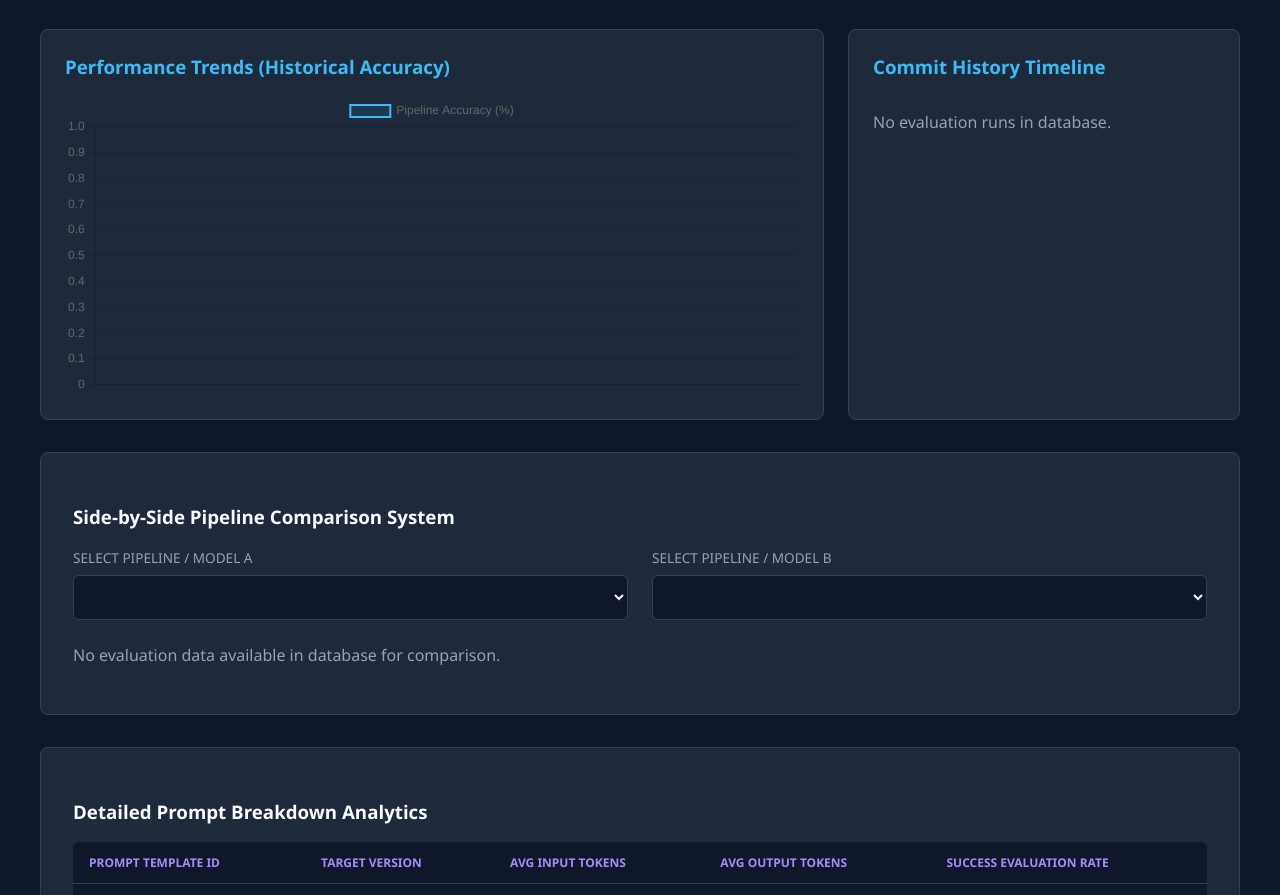
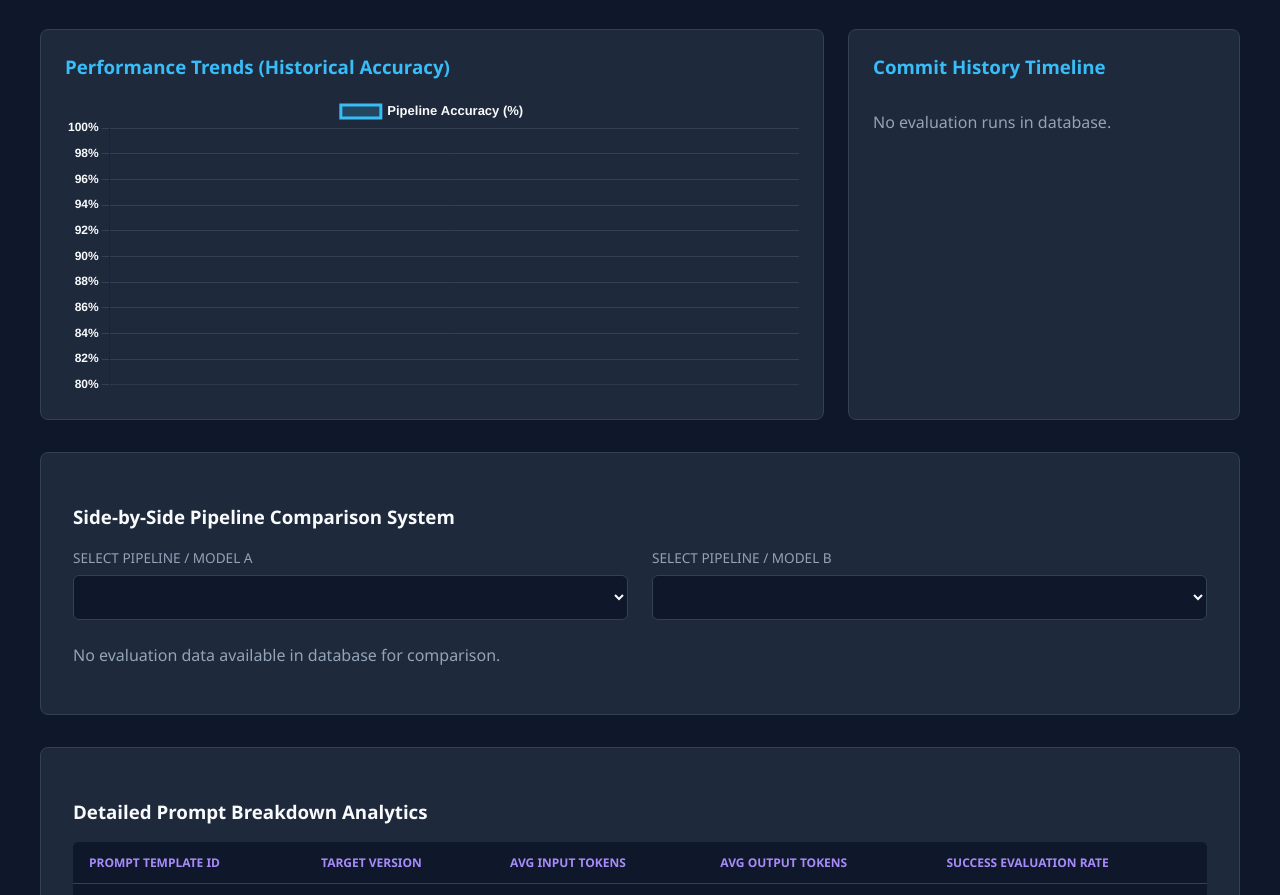
Before and after one commit to Mrkarthikgaharwar/llm-eval-cicd-pipeline, a website: page frontend/src/dashboard/Dashboard.html in a window 1280 px wide. Shown: the part 1721-2616 px from the top of the page. Drawn offline with nearby package versions, Linux system fonts and the light colour scheme; no server answers.

Commit message:
Enhanced chart readability and contrast for performance trends

```diff
--- a/frontend/src/dashboard/Dashboard.html
+++ b/frontend/src/dashboard/Dashboard.html
@@ -552,11 +552,35 @@ function initializeHistoricalAnalytics() {
                 label: 'Pipeline Accuracy (%)',
                 data: trend.map(item => item.accuracy),
                 borderColor: '#38bdf8',
-                backgroundColor: 'rgba(56, 189, 248, 0.1)',
-                borderWidth: 2, tension: 0.3, fill: true
+                backgroundColor: 'rgba(56, 189, 248, 0.2)',
+                borderWidth: 3,
+                pointRadius: 5,
+                pointBackgroundColor: '#34d399',
+                tension: 0.3,
+                fill: true
             }]
         },
-        options: { responsive: true, maintainAspectRatio: false }
+        options: {
+            responsive: true,
+            maintainAspectRatio: false,
+            scales: {
+                x: {
+                    ticks: { color: '#f8fafc', font: { size: 12, weight: 'bold' } },
+                    grid: { color: '#334155' }
+                },
+                y: {
+                    min: 80,
+                    max: 100,
+                    ticks: { color: '#f8fafc', font: { size: 12, weight: 'bold' }, callback: value => value + '%' },
+                    grid: { color: '#334155' }
+                }
+            },
+            plugins: {
+                legend: {
+                    labels: { color: '#f8fafc', font: { size: 13, weight: 'bold' } }
+                }
+            }
+        }
     });
 
     const timelineContainer = document.getElementById('timeline-container');
```
